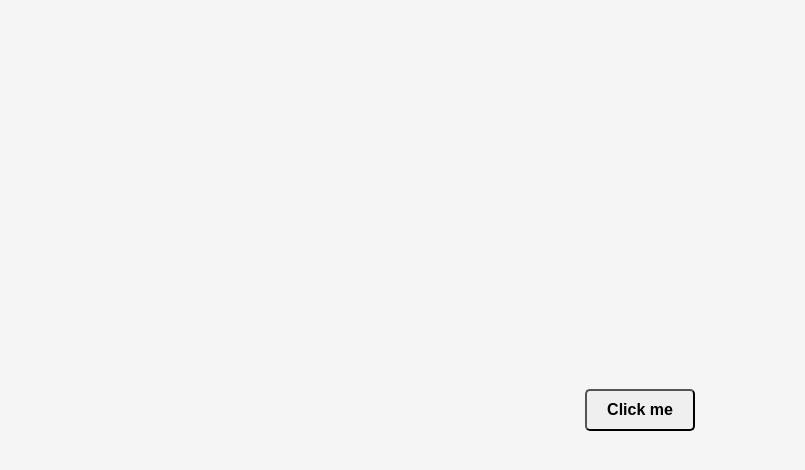
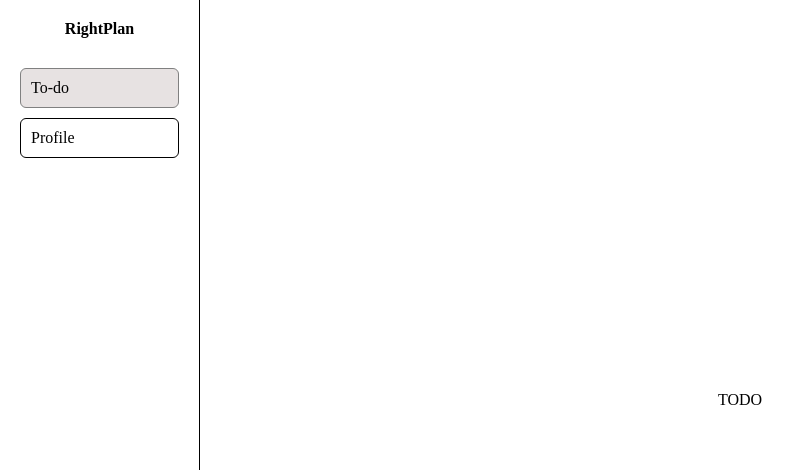
Before and after one commit to jes-t/todo-list, a React (Vite) app in the folder frontend/: page / in a window 1280 px wide. Shown: the top 470 px of the page, without its empty margins (0-805 px from the left). Built offline with nearby package versions, Linux system fonts and the light colour scheme.

Commit message:
[PAM-33] Create SideBar

```diff
--- a/frontend/package.json
+++ b/frontend/package.json
@@ -14,6 +14,7 @@
 		"axios": "1.6.8",
 		"react": "18.2.0",
 		"react-dom": "18.2.0",
+		"react-router-dom": "6.22.3",
 		"styled-components": "6.1.8"
 	},
 	"devDependencies": {
--- a/frontend/src/App.tsx
+++ /dev/null
@@ -1,55 +0,0 @@
-import { useState } from "react";
-import styled from "styled-components";
-import { createInstance } from "./shared/api/createInstance";
-
-function App() {
-  const [title, setTitle] = useState("");
-
-  const handleClick = async () => {
-    const instance = createInstance();
-
-    await instance.get("/api").then((response) => {
-      setTitle(response.data);
-    });
-  };
-  return (
-    <Root>
-      <Title>{title}</Title>
-      <Button onClick={handleClick}>Click me</Button>
-    </Root>
-  );
-}
-
-const Root = styled.div`
-  display: flex;
-  justify-content: center;
-  align-items: center;
-  flex-direction: column;
-  height: 100%;
-  background-color: #f5f5f5;
-`;
-const Title = styled.span`
-  padding: 10px 20px;
-  border: 1 px solid #03ff5b;
-  border-radius: 5px;
-  cursor: pointer;
-  font-size: 16px;
-  font-weight: bold;
-  &:hover {
-    background-color: #ddd;
-  }
-`;
-
-const Button = styled.button`
-  padding: 10px 20px;
-  border: 1 px solid red;
-  border-radius: 5px;
-  cursor: pointer;
-  font-size: 16px;
-  font-weight: bold;
-  &:hover {
-    background-color: #ddd;
-  }
-`;
-
-export default App;
--- /dev/null
+++ b/frontend/src/app/App.tsx
@@ -0,0 +1,24 @@
+import styled from 'styled-components';
+import { Route, Routes } from 'react-router-dom';
+import { ToDoPage } from 'src/pages/Todo/ToDoPage';
+import { NavBar } from 'src/widgets/NavBar';
+import { NoMatch } from 'src/pages/NoMatchPage';
+import { Profile } from 'src/pages/ProfilePage';
+
+export function App() {
+	return (
+		<Root>
+			<NavBar />
+			<Routes>
+				<Route index element={<ToDoPage />} />
+				<Route path="profile" element={<Profile />} />
+				<Route path="*" element={<NoMatch />} />
+			</Routes>
+		</Root>
+	);
+}
+
+const Root = styled.div`
+	display: flex;
+	height: 100%;
+`;
--- a/frontend/src/index.tsx
+++ b/frontend/src/index.tsx
@@ -1,6 +1,16 @@
 import ReactDOM from 'react-dom/client';
-import App from './App.tsx';
-import './index.css';
+import { BrowserRouter } from 'react-router-dom';
 import './reset.css';
+import { App } from './app/App';
 
-ReactDOM.createRoot(document.getElementById('root')!).render(<App />);
+const rootElement = document.getElementById('root');
+if (rootElement) {
+	const root = ReactDOM.createRoot(rootElement);
+	root.render(
+		<BrowserRouter>
+			<App />
+		</BrowserRouter>
+	);
+} else {
+	console.error('Root element not found.');
+}
--- /dev/null
+++ b/frontend/src/pages/NoMatchPage/index.tsx
@@ -0,0 +1,28 @@
+import { useNavigate } from 'react-router-dom';
+import { Button } from 'src/shared/ui/Button/Button';
+import styled from 'styled-components';
+
+export function NoMatch() {
+	const navigate = useNavigate();
+
+	const handleClick = () => {
+		navigate('/');
+	};
+
+	return (
+		<Root>
+			<h1>404 Not Found</h1>
+			<Button onClick={handleClick}>{'Go to the TODO'}</Button>
+		</Root>
+	);
+}
+
+const Root = styled.div`
+	height: 100vh;
+	width: 100%;
+	display: flex;
+	align-items: center;
+	justify-content: center;
+	flex-direction: column;
+	gap: 15px;
+`;
--- /dev/null
+++ b/frontend/src/pages/ProfilePage/index.tsx
@@ -0,0 +1,19 @@
+import styled from 'styled-components';
+
+export function Profile() {
+	return (
+		<Root>
+			<Name>It's me</Name>
+		</Root>
+	);
+}
+
+const Root = styled.div`
+	height: 100%;
+	width: 100%;
+	display: flex;
+	justify-content: center;
+	align-items: center;
+`;
+
+const Name = styled.span``;
--- /dev/null
+++ b/frontend/src/pages/Todo/ToDoPage.tsx
@@ -0,0 +1,18 @@
+import styled from 'styled-components';
+
+export function ToDoPage() {
+	return (
+		<Root>
+			<Title>{'TODO'}</Title>
+		</Root>
+	);
+}
+
+const Root = styled.div`
+	height: 100%;
+	width: 100%;
+	display: flex;
+	justify-content: center;
+	align-items: center;
+`;
+const Title = styled.span``;
--- /dev/null
+++ b/frontend/src/shared/ui/Button/Button.tsx
@@ -0,0 +1,16 @@
+import styled from 'styled-components';
+
+export const Button = styled.button`
+	width: 120px;
+	height: 30px;
+	border-radius: 5px;
+	border: 1px solid gray;
+	display: flex;
+	justify-content: center;
+	align-items: center;
+
+	&:hover {
+		background-color: white;
+		cursor: pointer;
+	}
+`;
--- /dev/null
+++ b/frontend/src/widgets/NavBar/index.tsx
@@ -0,0 +1,36 @@
+import styled from 'styled-components';
+import { NavLink } from './ui/NavLink';
+
+export function NavBar() {
+	return (
+		<Root>
+			<Brand>RightPlan</Brand>
+			<ManageLinks>
+				<NavLink to="/" title="To-do" />
+				<NavLink to="/profile" title="Profile" />
+			</ManageLinks>
+		</Root>
+	);
+}
+
+const Brand = styled.span`
+	font-weight: bold;
+	margin-bottom: 30px;
+`;
+const Root = styled.div`
+	display: flex;
+	align-items: center;
+	flex-direction: column;
+	width: 200px;
+	min-width: 200px;
+	border-right: 1px solid black;
+	padding: 20px;
+`;
+const ManageLinks = styled.ul`
+	width: 100%;
+	display: flex;
+	align-items: center;
+	flex-direction: column;
+	gap: 10px;
+	list-style-type: none;
+`;
--- /dev/null
+++ b/frontend/src/widgets/NavBar/ui/NavLink.tsx
@@ -0,0 +1,39 @@
+import { Link, useResolvedPath, useMatch } from 'react-router-dom';
+import styled from 'styled-components';
+
+interface NavLinkProps {
+	to: string;
+	title: string;
+}
+
+export function NavLink({ to, title }: NavLinkProps) {
+	const resolved = useResolvedPath(to);
+	const match = useMatch({ path: resolved.pathname, end: true });
+
+	return (
+		<Root $isActive={Boolean(match)}>
+			<StyledLink to={to}>{title}</StyledLink>
+		</Root>
+	);
+}
+
+const Root = styled.li<{ $isActive: boolean }>`
+	width: 100%;
+	transition: all 0.3s;
+	border: 1px solid ${({ $isActive }) => ($isActive ? 'gray' : 'black')};
+	background-color: ${({ $isActive }) => ($isActive ? '#e7e2e2' : 'white')};
+	border-radius: 6px;
+	&:hover {
+		background-color: #e7e2e2;
+		border-color: gray;
+	}
+`;
+
+const StyledLink = styled(Link)`
+	display: flex;
+	align-items: center;
+	width: 100%;
+	padding: 10px;
+	text-decoration: none;
+	color: black;
+`;
--- a/frontend/tsconfig.json
+++ b/frontend/tsconfig.json
@@ -16,6 +16,10 @@
 
 		/* Linting */
 		"strict": true,
+		"baseUrl": ".",
+		"paths": {
+			"src/*": ["./src/*"]
+		},
 		"noUnusedLocals": true,
 		"noUnusedParameters": true,
 		"noFallthroughCasesInSwitch": true
```
Also changed, not shown: 1 other file (tests, documents, lock files or other folders). Lines whose indentation alone changed are shown as unchanged.
